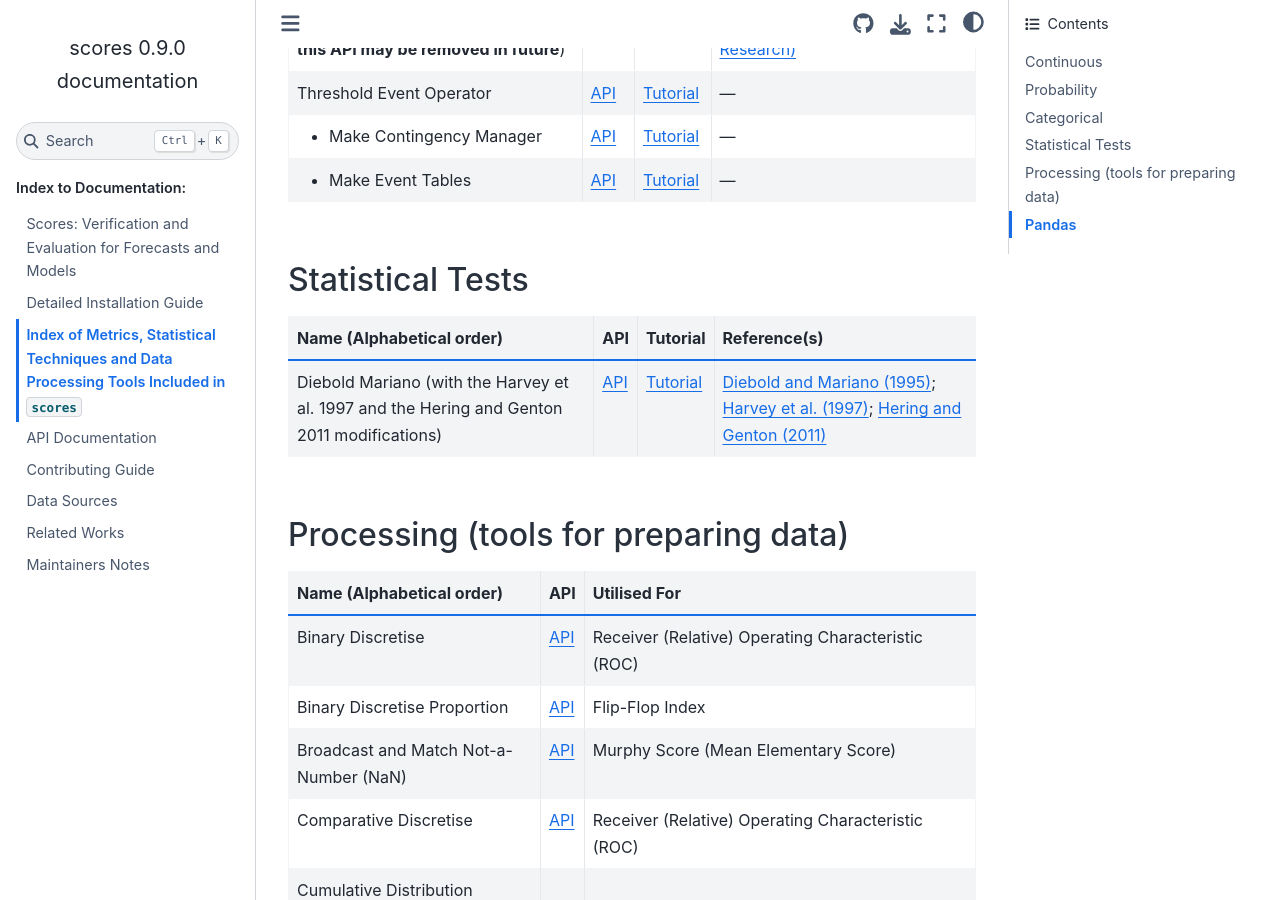
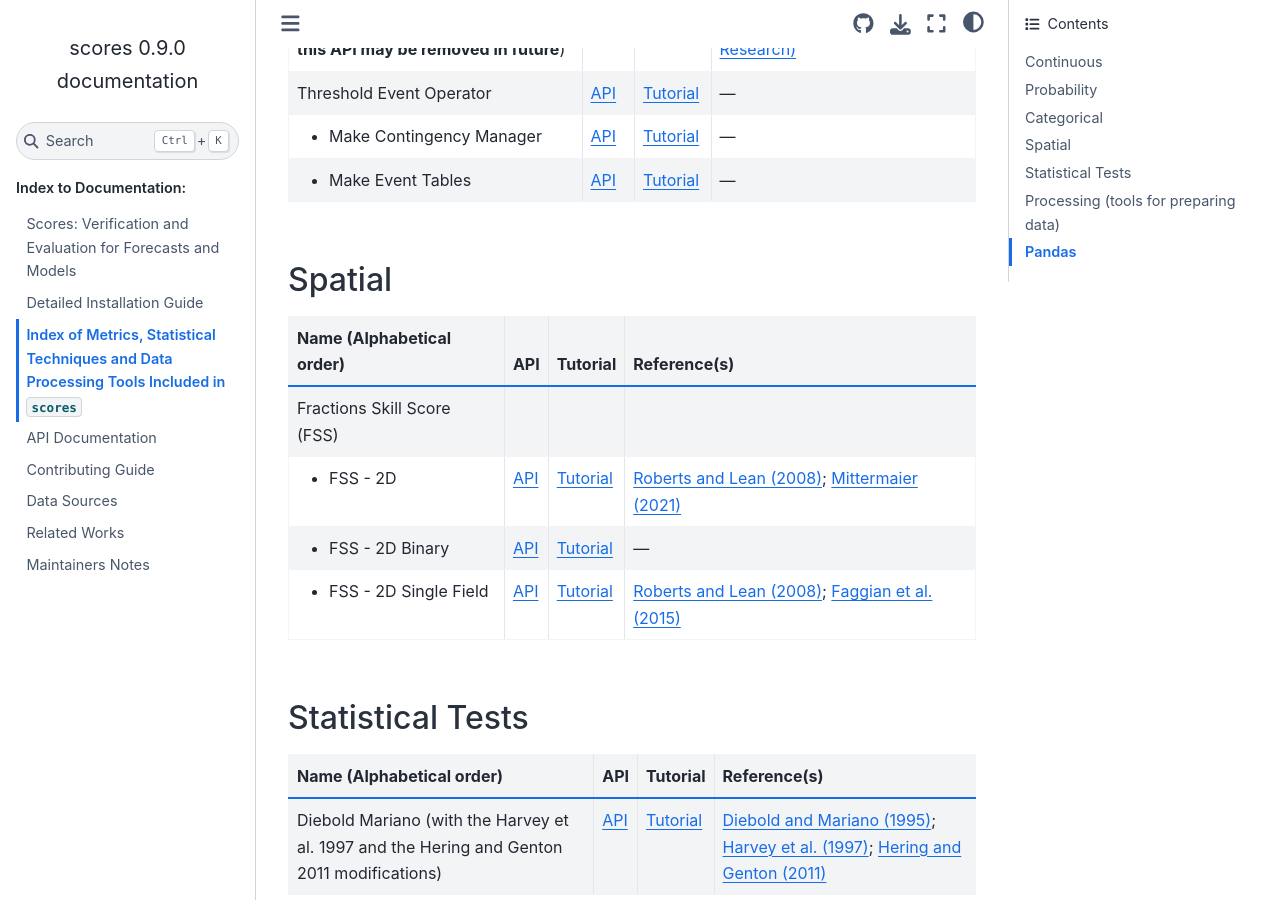
Before and after one commit to nci/scores, a Sphinx documentation site: the page built from docs/included.md, in a window 1280 px wide and 900 px high, scrolled down 6513 px. Built offline with Sphinx 7.4.7 and the Sphinx Book theme 1.1.4, drawn with Linux system fonts in a browser that asks for light colours; pages that are not in the unit, such as notebooks, are missing from menus; some of the changed text lies outside the part shown.

Commit message:
Adds spatial and FSS to included.md, ran black

````diff
--- a/docs/conf.py
+++ b/docs/conf.py
@@ -39,7 +39,7 @@ html_theme = "sphinx_book_theme"
 html_theme_options = {
     "repository_url": "https://github.com/nci/scores",
     "use_repository_button": True,
-    "show_toc_level": 3
+    "show_toc_level": 3,
 }
 
 # -- nbsphinx ---------------------------------------------------------------
--- a/docs/included.md
+++ b/docs/included.md
@@ -26,7 +26,7 @@
   -
     [Griffiths et al. (2019)](https://doi.org/10.1002/met.1732); [Griffiths et al. (2021)](https://doi.org/10.1071/ES21010)
 * -
-    - Flip-Flop Index - proportion exceeding
+    - Flip-Flop Index - Proportion Exceeding
   -
     [API](https://scores.readthedocs.io/en/latest/api.html#scores.continuous.flip_flop_index_proportion_exceeding)
   -
@@ -74,7 +74,7 @@
   -
     [Ehm et al. (2016) - Theorem 1](https://doi.org/10.1111/rssb.12154); [Taggart (2022) - Theorem 5.3](https://doi.org/10.1214/21-ejs1957)
 * -
-    - Murphy Score (Mean Elementary Score) - theta values
+    - Murphy Score (Mean Elementary Score) - Theta Values
   -
     [API](https://scores.readthedocs.io/en/latest/api.html#scores.continuous.murphy_thetas)
   -
@@ -177,7 +177,7 @@
   -
     [Ehm et al. (2016) - Theorem 1](https://doi.org/10.1111/rssb.12154); [Taggart (2022) - Theorem 5.3](https://doi.org/10.1214/21-ejs1957)
 * -
-    - Murphy Score (Mean Elementary Score) - theta values
+    - Murphy Score (Mean Elementary Score) - Theta Values
   -
     [API](https://scores.readthedocs.io/en/latest/api.html#scores.probability.murphy_thetas)
   -
@@ -497,6 +497,45 @@
     &mdash;
 ```
 
+## Spatial
+
+```{list-table}
+:header-rows: 1
+
+* - Name (Alphabetical order)
+  - API
+  - Tutorial
+  - Reference(s)
+* - Fractions Skill Score (FSS)
+  -
+  -
+  -
+* -
+    - FSS - 2D
+  -
+    [API](https://scores.readthedocs.io/en/latest/api.html#scores.spatial.fss_2d)
+  -
+    [Tutorial](https://scores.readthedocs.io/en/latest/tutorials/Fractions_Skill_Score.html)
+  -
+    [Roberts and Lean (2008)](https://doi.org/10.1175/2007mwr2123.1); [Mittermaier (2021)](https://doi.org/10.1175/mwr-d-18-0106.1)
+* -
+    - FSS - 2D Binary
+  -
+    [API](https://scores.readthedocs.io/en/latest/api.html#scores.spatial.fss_2d_binary)
+  -
+    [Tutorial](https://scores.readthedocs.io/en/latest/tutorials/Fractions_Skill_Score.html)
+  -
+    &mdash;
+* -
+    - FSS - 2D Single Field
+  -
+    [API](https://scores.readthedocs.io/en/latest/api.html#scores.spatial.fss_2d_single_field)
+  -
+    [Tutorial](https://scores.readthedocs.io/en/latest/tutorials/Fractions_Skill_Score.html)
+  -
+    [Roberts and Lean (2008)](https://doi.org/10.1175/2007mwr2123.1); [Faggian et al. (2015)](https://doi.org/10.54302/mausam.v66i3.555)
+```
+
 ## Statistical Tests
 
 ```{list-table}
````
